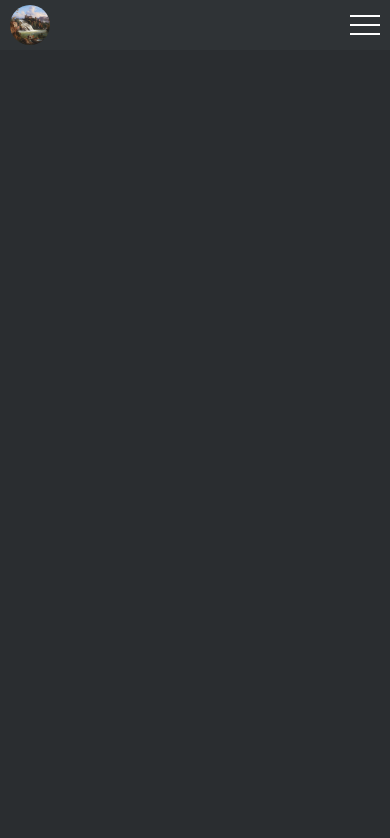
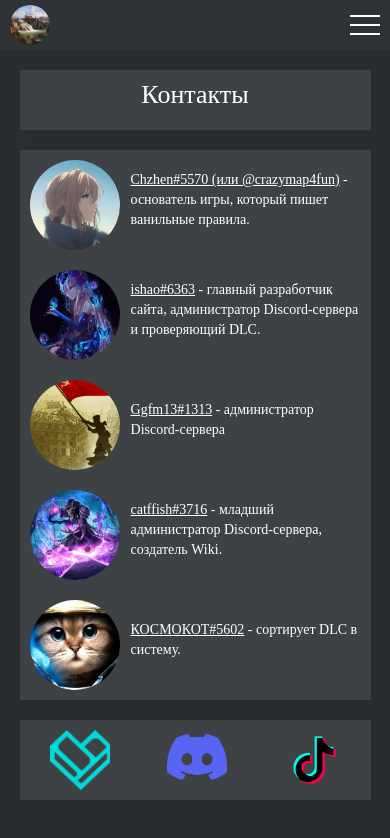
Before and after one commit to IgnatInyutsin/papers-wars-web, a plain HTML site: page frontend/index.html at #!/contacts/ in a window 390 px wide. Drawn offline with Linux system fonts and the light colour scheme; no server answers.

Commit message:
close menu mobile func add

```diff
--- a/frontend/css/desktop.css
+++ b/frontend/css/desktop.css
@@ -10,13 +10,25 @@ html, body {
 }
 
 /*Стили для демонстрации*/
-.wrap {
-
-}
 
 /*Общие стили*/
+@font-face {
+  font-family: Serif; /* Гарнитура шрифта */
+  src: url(../img/MetaSerifPro-Light.ttf); /* Путь к файлу со шрифтом */
+}
 body {
   background-color: #2a2d30;
+	font-family: Serif, 'FF Meta Serif';
+}
+.main {
+	padding-top: 100px;
+	padding-bottom: 20px;
+	margin-left: auto;
+	margin-right: auto;
+	max-width: 1180px;
+}
+p {
+	color: #ffffff;
 }
 header {
 	position: fixed;
@@ -76,3 +88,108 @@ header:before {
 .header__burger {
 	display: none;
 }
+
+.content__block {
+	position: relative;
+	background-color: #3f4244;
+}
+
+.contact__top p {
+	font-size: 26px;
+}
+
+.contact__top {
+	position: relative;
+	display: flex;
+	margin-left: auto;
+	margin-right: auto;
+	width: 100%;
+	height: 60px;
+	justify-content: center;
+	align-items: center;
+}
+
+.contact__center {
+	display: flex;
+	position: relative;
+	justify-content: space-between;
+	margin-left: auto;
+	margin-right: auto;
+	width: 100%;
+}
+
+.contact__center__left {
+	width: 87%;
+	display: flex;
+	position: relative;
+	flex-direction: column;
+}
+.contact__center__right {
+	width: 10%;
+	display: flex;
+	position: relative;
+	flex-direction: column;
+	height: 320px;
+}
+.people__block {
+	display: flex;
+	position: relative;
+	justify-content: flex-start;
+	width: 100%;
+	align-items: center;
+	padding-top: 10px;
+	padding-bottom: 10px;
+}
+.people_avatar img{
+	position: relative;
+	width: 100%;
+	height: 100%
+}
+.people_avatar {
+	flex: 0 0 90px;
+	border-radius: 50%;
+	overflow: hidden;
+	position: relative;
+	margin-left: 3%;
+}
+.people__text {
+	margin-right: 3%;
+	margin-left: 3%;
+	font-size: 20px;
+}
+
+.ishao {
+	width: 70px;
+}
+
+.mes__block {
+	display: flex;
+	position: relative;
+	justify-content: center;
+	width: 100%;
+	align-items: center;
+	padding-top: 10px;
+	padding-bottom: 10px;
+}
+
+.mes__logo img {
+	position: relative;
+	width: 100%;
+	height: 100%;
+}
+
+.mes__logo {
+	flex: 0 0 80px;
+	overflow: hidden;
+	position: relative;
+	margin-left: 3%;
+}
+
+@media(max-width: 1200px) {
+	.main {
+		width: 90%;
+	}
+	.people__text {
+		font-size: 18px;
+	}
+}
--- a/frontend/css/mobile.css
+++ b/frontend/css/mobile.css
@@ -39,18 +39,20 @@
 
   .header__menu {
     position: fixed;
-    top: 0;
     left: 0;
     width: 100%;
     height: 100%;
     background-color: #43474a;
     padding: 100px 10px 20px 10px;
     top: -100%;
-    overflow: auto;
   }
 
   .header__menu.active {
     top: 0;
+    transition: all 0.5s ease 0s;
+  }
+  .header__menu.deactive {
+    top: -100%;
     transition: all 0.5s ease 0s;
   }
 
@@ -77,6 +79,13 @@
   .header__burger.active span{
     transform: scale(0);
   }
+
+  .contact__center__left {
+    width: 77%;
+  }
+  .contact__center__right {
+    width: 20%;
+  }
 }
 
 @media(max-width: 768px) {
@@ -87,10 +96,45 @@
   .header__logo {
     flex: 0 0 40px;
   }
+  .main {
+    padding-top: 70px;
+  }
+  .contact__center {
+    display: flex;
+  	position: relative;
+  	flex-direction: column;
+  	margin-left: auto;
+  	margin-right: auto;
+  	width: 100%;
+  }
+  .contact__center__left {
+    margin-bottom: 20px;
+    width: 100%;
+  }
+  .contact__center__right {
+    width: 100%;
+    flex-direction: row;
+    height: 100px;
+  }
+}
+
+@media(max-width: 600px) {
+  .mes__logo {
+  	flex: 0 0 60px;
+  	overflow: hidden;
+  	position: relative;
+  	margin-left: 3%;
+  }
+  .contact__center__right {
+    height: 80px;
+  }
 }
 
 @media(max-width: 450px){
   .header__link {
     font-size: 20px;
   }
+  .people__text {
+    font-size: 14px;
+  }
 }
--- a/frontend/index.html
+++ b/frontend/index.html
@@ -22,10 +22,7 @@
         <!-- Подключение файлов-контроллеров для основной части -->
         <script src="js/controllers/header.js"></script>
         <script src="js/controllers/index.js"></script>
-        <script src="js/controllers/projects.js"></script>
         <script src="js/controllers/contacts.js"></script>
-        <script src="js/controllers/about-us.js"></script>
-        <script src="js/controllers/search.js"></script>
         <script src="js/controllers/common.js"></script>
     </head>
 
--- a/frontend/js/controllers/about-us.js
+++ /dev/null
@@ -1,3 +0,0 @@
-main.controller('about-us',function($scope,$http,$location,$cookies){
-	//контроллер страницы about-us
-});
--- a/frontend/js/controllers/common.js
+++ b/frontend/js/controllers/common.js
@@ -13,8 +13,4 @@ main.controller('common',function($scope,$http,$location,$cookies){
     }
     //если переходят по пустому хэшу то редирект на главную страницу
     if(document.location.hash=="")document.location.hash='!/index/';
-
-    $scope.burgerClass = function() {
-      console.log('ежепалка топ')
-    }
 });
--- a/frontend/js/controllers/header.js
+++ b/frontend/js/controllers/header.js
@@ -1,7 +1,25 @@
 //контроллер для шапки, подключается в index.html
 main.controller('header',function($scope,$http,$location,$cookies){
   $scope.burgerClass = function() {
-    $('.header__burger,.header__menu').toggleClass('active');
+    if ( $('.header__menu').hasClass("deactive") ) {
+      $('.header__menu').removeClass("deactive")
+      $('.header__menu').addClass("active")
+    }
+    else {
+      $('.header__menu').removeClass("active")
+      $('.header__menu').addClass("deactive")
+    }
+
+    $('.header__burger').toggleClass('active');
     $('body').toggleClass('lock');
   }
+
+  $scope.close = function() {
+    if ( $('.header__menu').hasClass("active") ) {
+      $('.header__menu').removeClass("active");
+      $('.header__menu').addClass("deactive");
+      $('body').toggleClass('lock');
+    }
+  }
+
 });
--- a/frontend/js/controllers/projects.js
+++ /dev/null
@@ -1,4 +0,0 @@
-main.controller('projects',function($scope,$http,$location,$cookies){
-	//контроллер страницы projects
-	$scope.$parent.pageName = 'projects';
-});
--- a/frontend/js/controllers/search.js
+++ /dev/null
@@ -1,4 +0,0 @@
-main.controller('search',function($scope,$http,$location,$cookies){
-	//контроллер страницы search
-	$scope.$parent.pageName = 'search';
-});
--- a/frontend/js/routes.js
+++ b/frontend/js/routes.js
@@ -8,25 +8,8 @@ main.config(function($routeProvider){
         templateUrl:"views/controllers/index.html"
     });
 
-    $routeProvider.when("/projects/",{
-        controller: "projects",
-        templateUrl:"views/controllers/projects.html"
-    });
-
     $routeProvider.when("/contacts/",{
         controller: "contacts",
         templateUrl:"views/controllers/contacts.html"
     });
-
-
-    $routeProvider.when("/about-us/",{
-        controller: "about-us",
-        templateUrl:"views/controllers/about-us.html"
-    });
-
-    $routeProvider.when("/search/",{
-        controller: "search",
-        templateUrl:"views/controllers/search.html"
-    });
-
 });
--- /dev/null
+++ b/frontend/views/controllers/contacts.html
@@ -0,0 +1,80 @@
+<div class="content__block contact__top">
+  <p>Контакты</p>
+</div>
+<<div class="contact__center">
+  <div class="contact__center__left content__block">
+
+    <div class="people__block">
+      <div class="people_avatar">
+        <img src="../../img/Chzhen.png">
+      </div>
+      <div class="people__text">
+        <p> <u>Chzhen#5570 (или @crazymap4fun)</u> - основатель игры, который пишет ванильные правила.</p>
+      </div>
+    </div>
+
+    <div class="people__block">
+      <div class="people_avatar ishao">
+        <img src="../../img/ishao.png">
+      </div>
+      <div class="people__text">
+        <p> <u>ishao#6363</u> - главный разработчик сайта, администратор Discord-сервера и проверяющий DLC.</p>
+      </div>
+    </div>
+
+    <div class="people__block">
+      <div class="people_avatar">
+        <img src="../../img/ggfm13.gif">
+      </div>
+      <div class="people__text">
+        <p> <u>Ggfm13#1313</u> - администратор Discord-сервера</p>
+      </div>
+    </div>
+
+    <div class="people__block">
+      <div class="people_avatar">
+        <img src="../../img/catffish.png">
+      </div>
+      <div class="people__text">
+        <p> <u>catffish#3716</u> - младший администратор Discord-сервера, создатель Wiki.</p>
+      </div>
+    </div>
+
+    <div class="people__block">
+      <div class="people_avatar">
+        <img src="../../img/spacecat.png">
+      </div>
+      <div class="people__text">
+        <p> <u>КОСМОКОТ#5602</u> - сортирует DLC в систему.</p>
+      </div>
+    </div>
+
+  </div>
+  <div class="contact__center__right content__block">
+
+    <div class="mes__block">
+      <div class="mes__logo">
+        <a href="https://paper-wars.fandom.com/ru/wiki/%D0%91%D1%83%D0%BC%D0%B0%D0%B6%D0%BD%D1%8B%D0%B5_%D0%92%D0%BE%D0%B9%D0%BD%D1%8B_%D0%92%D0%B8%D0%BA%D0%B8#.D0.9D.D0.B0.D0.B2.D0.B8.D0.B3.D0.B0.D1.86.D0.B8.D1.8F">
+          <img src="../../img/wikia.png">
+        </a>
+      </div>
+    </div>
+
+    <div class="mes__block">
+      <div class="mes__logo">
+        <a href="https://discord.gg/RdXCJMB7Dg">
+          <img src="../../img/discord.png">
+        </a>
+      </div>
+    </div>
+
+    <div class="mes__block">
+      <div class="mes__logo">
+        <a href="https://vm.tiktok.com/ZSJgQnhyu/">
+          <img src="../../img/tiktok.png">
+        </a>
+      </div>
+    </div>
+
+  </div>
+</div>
--- a/frontend/views/includes/header.html
+++ b/frontend/views/includes/header.html
@@ -1,27 +1,27 @@
 <div class="container">
 	<div class="header__body">
-		<a href="#" class="header__logo">
+		<a href="#" class="header__logo" ng-click="close()">
 			<img src="/img/logo.png">
 		</a>
 		<div class="header__burger" ng-click="burgerClass()">
 			<span></span>
 		</div>
-		<nav class="header__menu">
+		<nav class="header__menu deactive">
 			<ul class="header__list">
 				<li>
-					<a href="" class="header__link">Дополнения</a>
+					<a href="" class="header__link" ng-click="burgerClass()">Дополнения</a>
 				</li>
 				<li>
-					<a href="" class="header__link">Лучшие проекты</a>
+					<a href="" class="header__link" ng-click="burgerClass()">Лучшие проекты</a>
 				</li>
 				<li>
-					<a href="" class="header__link">Домашняя страница</a>
+					<a href="" class="header__link" ng-click="burgerClass()">Домашняя страница</a>
 				</li>
 				<li>
-					<a href="" class="header__link">Новости</a>
+					<a href="" class="header__link" ng-click="burgerClass()">Новости</a>
 				</li>
 				<li>
-					<a href="" class="header__link">Контакты</a>
+					<a href="#!/contacts/" class="header__link" ng-click="burgerClass()">Контакты</a>
 				</li>
 			</ul>
 		</nav>
```
Also changed, not shown: frontend/img/Chzhen.png (added), frontend/img/MetaSerifPro-Light.ttf (added), frontend/img/catffish.png (added), frontend/img/discord.png (added), frontend/img/ggfm13.gif (added), frontend/img/ishao.png (added), frontend/img/spacecat.png (added), frontend/img/tiktok.png (added), frontend/img/wikia.png (added).
